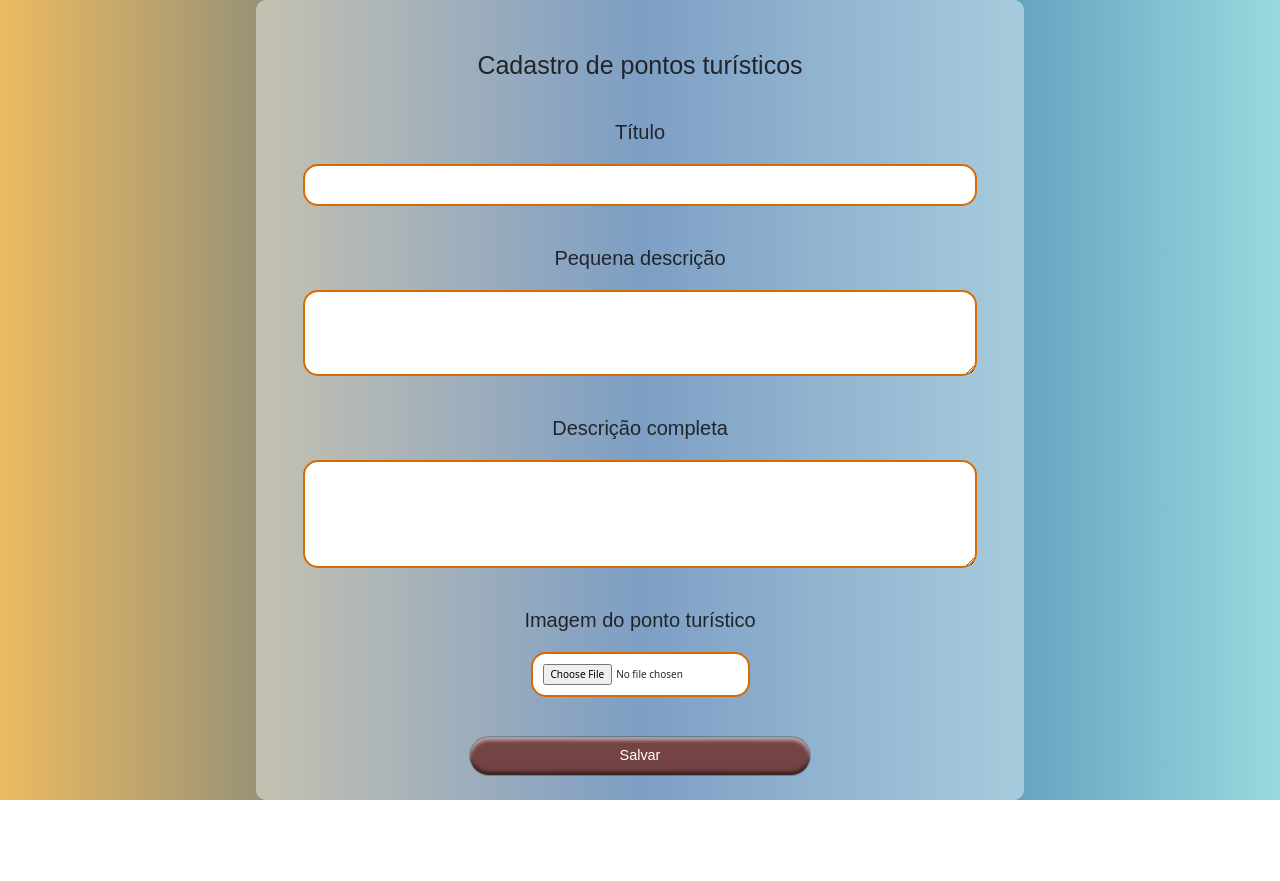
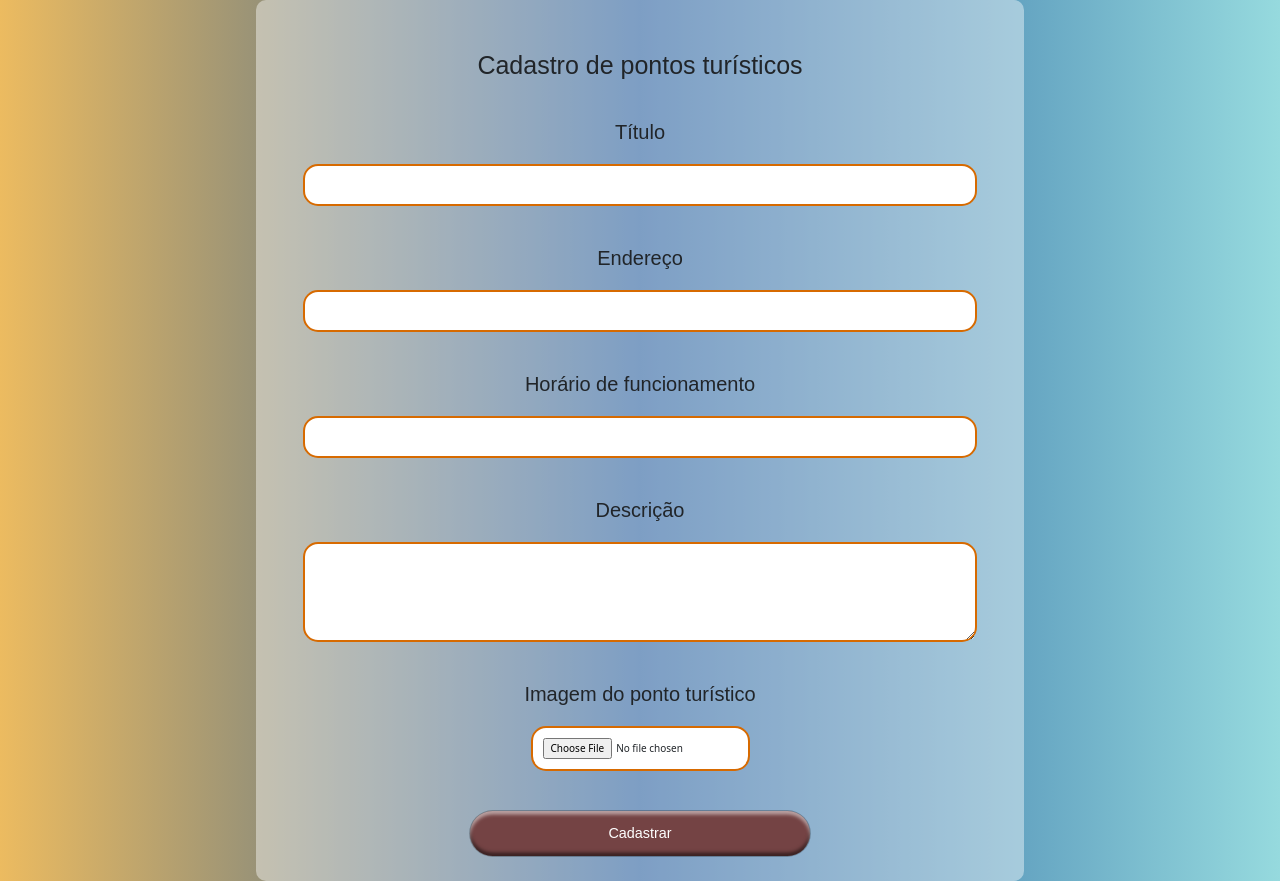
Before and after one commit to tauanesales/Sistema-Salvatour-FRONT, a React (Vite) app: page /admin/new-places in a window 1280 px wide. Before the commit the page ends 800 px from the top, so only its background shows below. Built offline with nearby package versions, Linux system fonts and the light colour scheme; a web font is replaced by a local one.

Commit message:
feat: inclui campo para mais informações sobre os pontos, ajustes na tela new places

```diff
--- a/src/components/admin/NewPlaces.jsx
+++ b/src/components/admin/NewPlaces.jsx
@@ -9,9 +9,10 @@ import '../../styles/new_places.css'
 
 const initialFormState = {
     title: '',
-    desc1: '',
-    desc2: '',
-    image: ''
+    desc: '',
+    image: '',
+    endereco: '',
+    horario:''
 };
 
 
@@ -52,13 +53,13 @@ export default function NewPlaces(){
         const formData = new FormData()
         formData.append('image', image)
 
-        if(form.title && form.desc1 && form.desc2 && formData){
+        if(form.title && form.desc && form.endereco && form.horario && formData){
             handleAlert(true, 'Cadastro realizado com sucesso', 'success')
             setForm(initialFormState); // Redefinir o formulário
                     if (fileInputRef.current) {
                         fileInputRef.current.value = ''; // Redefinir o campo de entrada de arquivo
                     }
-            // registerPlace(form.title, form.desc1, form.desc2, form.image)
+            // registerPlace(form.title, form.desc, form.endereco, form.horario, formData)
             //          .then((data)=>{
             //             handleAlert('Cadastro realizado com sucesso', 'sucess')
             //          })
@@ -91,16 +92,19 @@ export default function NewPlaces(){
                 <h3 className='titlePlaces'>Título</h3>
                 <input className='inputTitle' type="text" name='title' value={form.title} onChange={handleChange}/>
 
-                <h3 className='titlePlaces'>Pequena descrição</h3>
-                <textarea className= 'inputDesc1' name='desc1' value={form.desc1} onChange={handleChange}/>
+                <h3 className='titlePlaces'>Endereço</h3>
+                <input className='inputTitle' type="text" name='endereco' value={form.endereco} onChange={handleChange}/>
 
-                <h3 className='titlePlaces'>Descrição completa</h3>
-                <textarea className= 'inputDesc2' name='desc2' value={form.desc2} onChange={handleChange}/>
+                <h3 className='titlePlaces'>Horário de funcionamento</h3>
+                <input className='inputTitle' type="text" name='endereco' value={form.horario} onChange={handleChange}/>
+
+                <h3 className='titlePlaces'>Descrição</h3>
+                <textarea className= 'inputDesc' name='desc' value={form.desc} onChange={handleChange}/>
 
                 <h3 className='titlePlaces'>Imagem do ponto turístico</h3>
                 <input className='inputFile' type="file" ref={fileInputRef} onChange={handleImageChange}/>
 
-                <button className='button salvar' type="submit">Salvar</button>
+                <button className='button cadastrar' type="submit">Cadastrar</button>
                 </form>
 
         </div>
--- a/src/components/home/Carousel.jsx
+++ b/src/components/home/Carousel.jsx
@@ -43,11 +43,41 @@ export default function Carousel(){
                 <h1 className="mainTitle">
                     Elevador Lacerda
                 </h1>
-                <p className="paragrafo1">
-                Inaugurado em 1873, é um ícone de Salvador, ligando a Cidade Alta à Cidade Baixa.
-                </p>
                 <img className="imagem" src={Elevador1} alt="elevador" />
-                <p className="paragrafo2">Com 72 metros de altura, o  Elevador Lacerda oferece vistas panorâmicas da Baía de Todos-os-Santos e transporta milhares de pessoas diariamente. Visitar Salvador e não andar no Elevador Lacerda é como deixar de experimentar a verdadeira essência da cidade.</p>
+                <p className="descricao">Inaugurado em 1873, é um ícone de Salvador, ligando a Cidade Alta à Cidade Baixa. Com 72 metros de altura, o  Elevador Lacerda oferece vistas panorâmicas da Baía de Todos-os-Santos e transporta milhares de pessoas diariamente. Visitar Salvador e não andar no Elevador Lacerda é como deixar de experimentar a verdadeira essência da cidade.</p>
+
+                <button className="btn-info" data-bs-toggle="modal" data-bs-target="#m">Mais informações</button>
+
+                <div className="modal" id="m" tabIndex="-1">
+
+                    <div className="modal-dialog">
+
+                        <div className="modal-content">
+
+                            <div className="modal-header">
+                                <h3 className="modal-title">Endereço e horário de funcionamento</h3>
+                                <button className="btn-close" data-bs-dismiss="modal"></button>
+                            </div>
+
+                            <div className="modal-body text-start">
+
+                                <h4><strong>Endereço:</strong> Praça Tomé de Souza, S/N - Centro, Salvador - BA, 40020-000</h4>
+                                <br></br>
+                                <h4><strong>Horário de funcionamento:</strong> terça-feira	06:00–23:00
+                                                                                quarta-feira	06:00–23:00
+                                                                                quinta-feira	06:00–23:00
+                                                                                sexta-feira	06:00–23:00
+                                                                                sábado	07:00–22:00
+                                                                                domingo	07:00–22:00
+                                                                                segunda-feira	06:00–23:00
+                                </h4>
+
+                            </div>
+
+                        </div>
+
+                    </div>
+                </div>
 
 
             </div>
@@ -57,11 +87,8 @@ export default function Carousel(){
                 <h1 className="mainTitle">
                     Pelourinho
                 </h1>
-                <p className="paragrafo1">
-                Encanta com sua energia única e sua riqueza cultural inigualável.
-                </p>
                 <img className="imagem" src={Pelo} alt="elevador" />
-                <p className="paragrafo2">Suas ruas de paralelepípedos e casarões coloridos respiram a herança da colonização portuguesa. É um centro vibrante de música, dança e gastronomia, onde capoeira e samba ecoam pelas vielas. Símbolo da resistência negra e da luta pela liberdade.</p>
+                <p className="descricao">Encanta com sua energia única e sua riqueza cultural inigualável. Suas ruas de paralelepípedos e casarões coloridos respiram a herança da colonização portuguesa. É um centro vibrante de música, dança e gastronomia, onde capoeira e samba ecoam pelas vielas. Símbolo da resistência negra e da luta pela liberdade.</p>
 
 
             </div>
@@ -71,11 +98,8 @@ export default function Carousel(){
                 <h1 className="mainTitle">
                     Farol da Barra
                 </h1>
-                <p className="paragrafo1">
-                Refúgio de tranquilidade e vivacidade, cada pôr do sol é uma celebração da vida e da natureza.
-                </p>
                 <img className="imagem" src={Farol} alt="elevador" />
-                <p className="paragrafo2">É um cenário de beleza natural deslumbrante, onde o oceano encontra a história. Suas águas calmas convidam ao mergulho e à contemplação, enquanto suas areias douradas guardam memórias ancestrais e modernas. Ponto de encontro de moradores e turistas.</p>
+                <p className="descricao">Refúgio de tranquilidade e vivacidade, cada pôr do sol é uma celebração da vida e da natureza. É um cenário de beleza natural deslumbrante, onde o oceano encontra a história. Suas águas calmas convidam ao mergulho e à contemplação, enquanto suas areias douradas guardam memórias ancestrais e modernas. Ponto de encontro de moradores e turistas.</p>
 
 
             </div>
@@ -85,11 +109,8 @@ export default function Carousel(){
                 <h1 className="mainTitle">
                     Palácio Rio Branco
                 </h1>
-                <p className="paragrafo1">
-                Situado na Praça Tomé de Sousa, é um ícone da arquitetura e da história brasileira.
-                </p>
                 <img className="imagem" src={Palacio} alt="elevador" />
-                <p className="paragrafo2">Sua fachada imponente e seus salões luxuosos guardam memórias de eventos políticos e culturais que moldaram a história da Bahia e do Brasil. Hoje, além de ser um importante ponto turístico, o Palácio Rio Branco abriga exposições e eventos culturais, preservando e celebrando o rico legado histórico da região.</p>
+                <p className="descricao">Situado na Praça Tomé de Sousa, é um ícone da arquitetura e da história brasileira. Sua fachada imponente e seus salões luxuosos guardam memórias de eventos políticos e culturais que moldaram a história da Bahia e do Brasil. Hoje, além de ser um importante ponto turístico, o Palácio Rio Branco abriga exposições e eventos culturais, preservando e celebrando o rico legado histórico da região.</p>
 
 
             </div>
@@ -99,11 +120,8 @@ export default function Carousel(){
                 <h1 className="mainTitle">
                     Monte Serrat
                 </h1>
-                <p className="paragrafo1">
-                Uma das mais antigas e bem preservadas fortificações do Brasil.
-                </p>
                 <img className="imagem" src={Monte} alt="elevador" />
-                <p className="paragrafo2">Com sua arquitetura colonial e imponente estrutura de pedra, Hoje, é um ponto turístico popular, onde visitantes podem explorar a história militar do país enquanto apreciam o cenário natural ao redor. Monte Serrat é um local que une beleza, história e cultura, refletindo a rica herança baiana.</p>
+                <p className="descricao">Uma das mais antigas e bem preservadas fortificações do Brasil. Com sua arquitetura colonial e imponente estrutura de pedra, Hoje, é um ponto turístico popular, onde visitantes podem explorar a história militar do país enquanto apreciam o cenário natural ao redor. Monte Serrat é um local que une beleza, história e cultura, refletindo a rica herança baiana.</p>
 
 
             </div>
@@ -113,11 +131,8 @@ export default function Carousel(){
                 <h1 className="mainTitle">
                     Bonfim
                 </h1>
-                <p className="paragrafo1">
-                Um dos mais importantes símbolos de fé e devoção no Brasil.
-                </p>
                 <img className="imagem" src={Bonfim} alt="elevador" />
-                <p className="paragrafo2">Famosa pela tradicional Lavagem do Bonfim e pelas fitinhas coloridas que enfeitam seu gradil, simbolizando pedidos e agradecimentos. A arquitetura imponente e a atmosfera espiritual do local atraem milhares todos os anos. Misturando elementos do catolicismo e das religiões afro-brasileiras.</p>
+                <p className="descricao">Um dos mais importantes símbolos de fé e devoção no Brasil. Famosa pela tradicional Lavagem do Bonfim e pelas fitinhas coloridas que enfeitam seu gradil, simbolizando pedidos e agradecimentos. A arquitetura imponente e a atmosfera espiritual do local atraem milhares todos os anos. Misturando elementos do catolicismo e das religiões afro-brasileiras.</p>
 
 
             </div>
@@ -130,11 +145,34 @@ export default function Carousel(){
                 <h1 className="mainTitle">
                     {form.title}
                 </h1>
-                <p className="paragrafo1">
-                {form.desc1}
-                </p>
                 <img className="imagem" src={form.image} alt="elevador" />
-                <p className="paragrafo2">{form.desc2}</p>
+                <p className="descricao">{form.desc}</p>
+
+                <button className="btn-info" data-bs-toggle="modal" data-bs-target="#m">Mais informações</button>
+
+                <div className="modal" id="m" tabIndex="-1">
+
+                    <div className="modal-dialog">
+
+                        <div className="modal-content">
+
+                            <div className="modal-header">
+                                <h3 className="modal-title">Endereço e horário de funcionamento</h3>
+                                <button className="btn-close" data-bs-dismiss="modal"></button>
+                            </div>
+
+                            <div className="modal-body text-start">
+
+                                <h4><strong>Endereço:</strong>{form.endereco}</h4>
+                                <br></br>
+                                <h4><strong>Horário de funcionamento:</strong>{form.horario}</h4>
+
+                            </div>
+
+                        </div>
+
+                    </div>
+                </div>
                 </div>
                 })
             )}
--- a/src/main.jsx
+++ b/src/main.jsx
@@ -8,7 +8,6 @@ import 'bootstrap/dist/css/bootstrap.min.css';
 import 'bootstrap/dist/js/bootstrap.bundle.min.js'
 import '../src/styles/global.css'
 import '../src/styles/login.css'
-import { Alert } from 'bootstrap';
 
 
 ReactDOM.createRoot(document.getElementById('root')).render(
--- a/src/services/places/registerPlace.js
+++ b/src/services/places/registerPlace.js
@@ -2,7 +2,7 @@ import axios from "axios";
 import { NEW_PLACE_ENDPOINT } from "../../constants/urls";
 
 
-export function registerPlace(title, descricao_breve, descricao_completa, img){
+export function registerPlace(title, descricao_breve, descricao_completa, endereco, horario, img){
  return new Promise((resolve, reject) => {
     const header = {
         headers: {
@@ -16,6 +16,8 @@ export function registerPlace(title, descricao_breve, descricao_completa, img){
             title: title,
             descricao_breve: descricao_breve,
             descricao_completa: descricao_completa,
+            endereco: endereco,
+            horario: horario,
             img: img
         }
 
--- a/src/styles/new_places.css
+++ b/src/styles/new_places.css
@@ -1,7 +1,7 @@
 .mainContainerPlaces{
     display: flex;
     flex-direction: column;
-    height: 100vh;
+    height: 100%;
     width: 100%;
     margin: auto;
     justify-content: center;
@@ -13,7 +13,7 @@
     display: flex;
     flex-direction: column;
     background-color: #ffffff6c;
-    height: 100vh;
+    height: 100%;
     width: 60%;
     padding: 10px;
     border-radius: 10px;
@@ -22,7 +22,7 @@
 
 
 
-.placeTitle, .titlePlaces, .inputTitle, .inputDesc1, .inputDesc2{
+.placeTitle, .titlePlaces, .inputTitle, .inputDesc{
     font-family: 'Poetsen One', sans-serif;
 }
 
@@ -31,13 +31,13 @@
     margin-bottom: 20px;
 }
 
-.inputTitle, .inputDesc1, .inputDesc2{
+.inputTitle, .inputDesc{
     font-size: 1.2rem;
     border: 2px solid var(--cor_2, #D76A00);
     margin-bottom: 10px;
 }
 
-.inputTitle:focus, .inputDesc1:focus, .inputDesc2:focus {
+.inputTitle:focus, .inputDesc:focus{
     outline: none;
 }
 
@@ -46,7 +46,7 @@
     margin-bottom: 40px;
 }
 
-.inputTitle, .inputDesc1, .inputDesc2{
+.inputTitle, .inputDesc{
     width: 90%;
     padding: 10px;
     border-radius: 15px;
@@ -54,12 +54,8 @@
 }
 
 
-.inputDesc1{
-    height: 30vh;
-}
-
-.inputDesc2{
-    height: 40vh;
+.inputDesc{
+    height: 100px;
 }
 
 .inputFile{
@@ -68,10 +64,10 @@
 }
 
 
-.inputTitle, .inputDesc1, .inputDesc2, .inputFile{
+.inputTitle,.inputDesc, .inputFile{
     margin-bottom: 5vh;
 }
 
-.salvar{
+.cadastrar{
     padding: 8px;
 }
```
Also changed, not shown: src/styles/home.css (+15 -12 lines), src/components/home/Home.jsx (line endings or trailing spaces).
